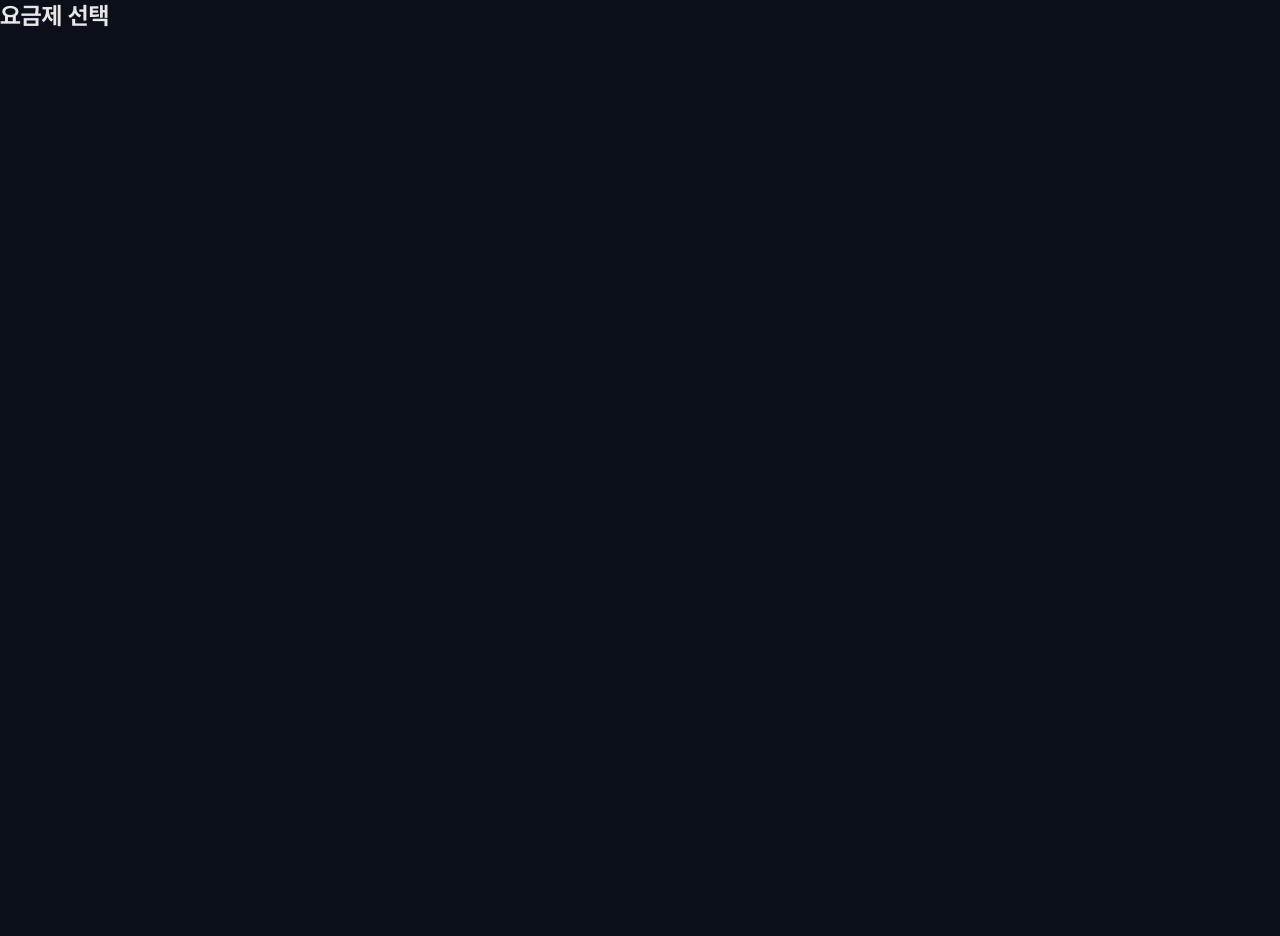
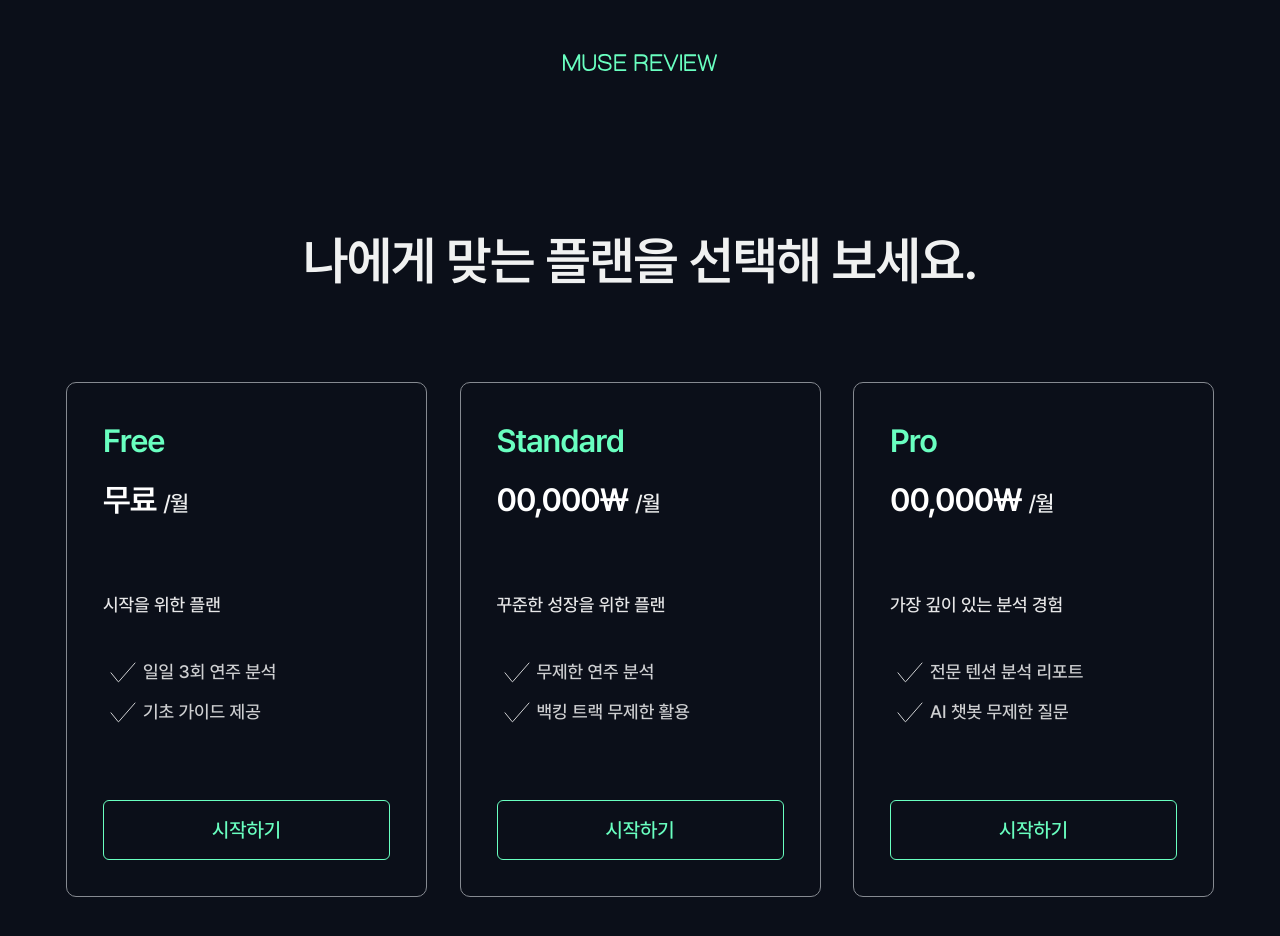
Before and after one commit to Musereview/FE, a React (Vite) app: page /onboarding/student/plan in a window 1280 px wide. Shown: the top 936 px of the page. Before the commit the page ends 800 px from the top, so only its background shows below. Built offline with nearby package versions, Linux system fonts and the light colour scheme.

Commit message:
style: 요금제 선택 페이지 UI 구현 (#6)

```diff
--- a/src/pages/onboarding/PlanSelectPage.tsx
+++ b/src/pages/onboarding/PlanSelectPage.tsx
@@ -1,6 +1,101 @@
 // 요금제 선택 페이지 - 학생/강사 공용 사용
+import { useState } from 'react';
+import LogoTypo from '@/assets/landing/logo.svg?react';
+import CheckIcon from '@/assets/onboarding/check.svg?react';
+
+interface Plan {
+  name: string;
+  price: string;
+  tagline: string;
+  features: string[];
+}
+
+const PLANS: Plan[] = [
+  {
+    name: 'Free',
+    price: '무료',
+    tagline: '시작을 위한 플랜',
+    features: ['일일 3회 연주 분석', '기초 가이드 제공'],
+  },
+  {
+    name: 'Standard',
+    price: '00,000₩',
+    tagline: '꾸준한 성장을 위한 플랜',
+    features: ['무제한 연주 분석', '백킹 트랙 무제한 활용'],
+  },
+  {
+    name: 'Pro',
+    price: '00,000₩',
+    tagline: '가장 깊이 있는 분석 경험',
+    features: ['전문 텐션 분석 리포트', 'AI 챗봇 무제한 질문'],
+  },
+];
+
 function PlanSelectPage() {
-  return <h1 className="text-2xl font-bold">요금제 선택</h1>;
+  const [selected, setSelected] = useState<string | null>(null);
+
+  return (
+    <div className="flex min-h-screen flex-col bg-gray-950">
+      {/* 상단 로고 */}
+      <header className="flex h-[124px] shrink-0 items-center justify-center px-2.5 py-1">
+        <LogoTypo className="text-primary-400 h-[29px] w-[174px]" aria-label="MUSE REVIEW" />
+      </header>
+
+      {/* 본문 */}
+      <main className="mx-auto flex w-full max-w-[1196px] flex-1 flex-col items-center gap-[84px] px-6 pt-[100px] pb-[76px]">
+        <h1 className="heading-large text-center text-gray-200">나에게 맞는 플랜을 선택해 보세요.</h1>
+
+        {/* 플랜 카드 */}
+        <div className="flex w-full justify-between">
+          {PLANS.map(({ name, price, tagline, features }) => {
+            const isSelected = selected === name;
+            return (
+              <button
+                key={name}
+                type="button"
+                onClick={() => setSelected(name)}
+                aria-pressed={isSelected}
+                className={`flex w-[361px] flex-col gap-[68px] rounded-[10px] p-9 text-left transition-colors ${
+                  isSelected ? 'border-primary-400 border bg-gray-900' : 'border-[0.5px] border-gray-600 bg-gray-950'
+                }`}>
+                {/* 이름 / 가격 */}
+                <div className="flex flex-col gap-[15px]">
+                  <p className="heading-medium-b text-primary-400">{name}</p>
+                  <div className="flex items-center gap-[7px]">
+                    <span className="heading-medium-b whitespace-nowrap text-gray-100">{price}</span>
+                    <span className="body-large-m pt-1.5 text-gray-200">/월</span>
+                  </div>
+                </div>
+
+                {/* 소개 / 기능 */}
+                <div className="flex flex-col gap-8">
+                  <p className="body-regular1 text-gray-300">{tagline}</p>
+                  <ul className="flex flex-col">
+                    {features.map((feature) => (
+                      <li key={feature} className="flex items-center">
+                        <CheckIcon className="size-10 shrink-0 text-gray-400" />
+                        <span className="body-regular1 whitespace-nowrap text-gray-400">{feature}</span>
+                      </li>
+                    ))}
+                  </ul>
+                </div>
+
+                {/* 시작하기 버튼 */}
+                <span
+                  className={`flex h-[60px] w-full items-center justify-center rounded-md transition-colors ${
+                    isSelected
+                      ? 'button-large1 bg-primary-400 text-gray-950'
+                      : 'button-large2 border-primary-400 text-primary-400 border-[0.5px]'
+                  }`}>
+                  시작하기
+                </span>
+              </button>
+            );
+          })}
+        </div>
+      </main>
+    </div>
+  );
 }
 
 export default PlanSelectPage;
```
Also changed, not shown: src/assets/onboarding/check.svg (added).
